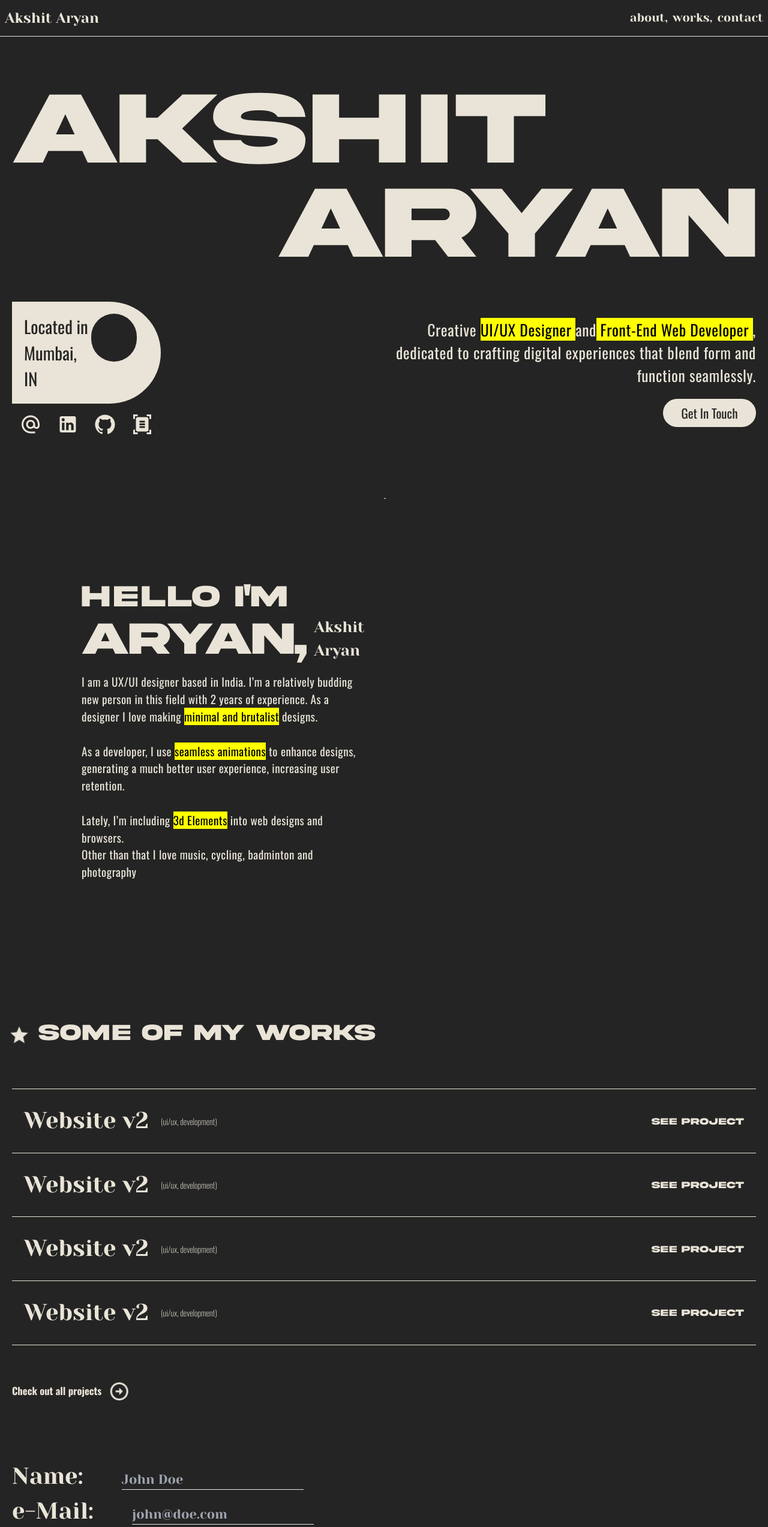
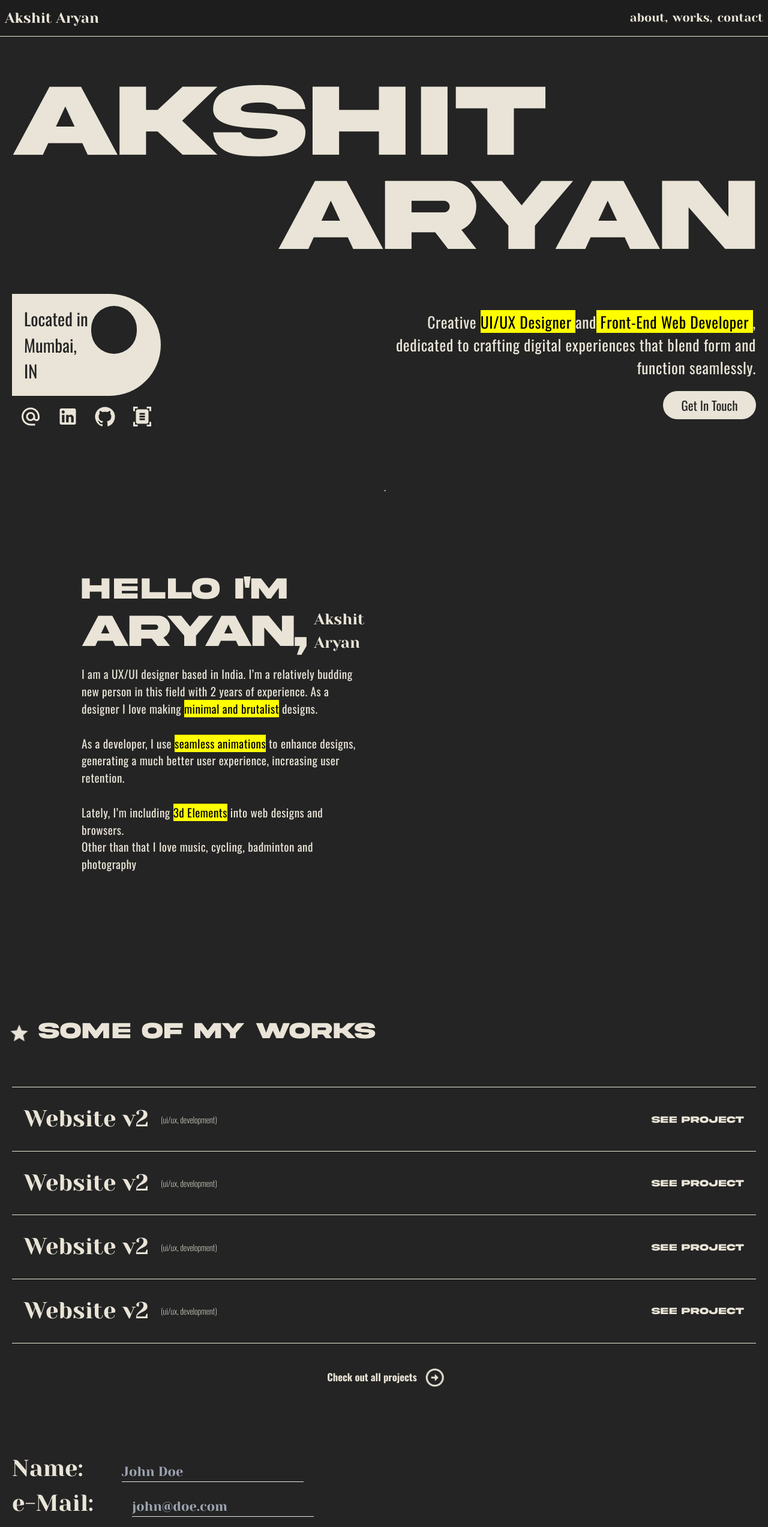
Before and after one commit to Chicken47/aryanakshit, a Next.js app: page / in a window 1280 px wide. Shown: the top 2546 px of the page at 60% size. Built offline with nearby package versions, Linux system fonts and the light colour scheme.

Commit message:
sorted out files and folders

```diff
--- /dev/null
+++ b/src/app/about/page.jsx
@@ -0,0 +1,11 @@
+import React from "react";
+
+const AboutPage = () => {
+  return (
+    <div>
+      <div>Akshit</div>
+    </div>
+  );
+};
+
+export default AboutPage;
--- a/src/app/header.jsx
+++ b/src/app/components/header.jsx
@@ -2,7 +2,7 @@ import React from "react";
 
 const Header = () => {
   return (
-    <div className="z-50 flex justify-between w-full px-2 py-3 border-b font-yeseva border-text">
+    <div className="fixed z-50 flex justify-between w-full px-2 py-3 border-b font-yeseva bg-[#1a1a1a9f] border-text">
       <span className="text-[24px]">Akshit Aryan</span>
       <div className="flex items-center text-[20px] space-x-2">
         <span className="cursor-pointer hover:underline">about,</span>
--- a/src/app/home.jsx
+++ b/src/app/home/home.jsx
@@ -11,7 +11,7 @@ import React from "react";
 
 const HomePage = () => {
   return (
-    <div className="flex flex-col justify-center w-full min-h-screen px-5 -mt-[3rem]">
+    <div className="flex flex-col justify-center w-full min-h-screen px-5">
       <div className="flex flex-col w-full">
         <span className="w-full text-left font-akira text-[13.5vw]">
           akshit
--- a/src/app/works.jsx
+++ b/src/app/home/works.jsx
@@ -1,11 +1,6 @@
-import {
-  ArrowBackIosNew,
-  ArrowCircleDown,
-  Star,
-  StarBorderOutlined,
-} from "@mui/icons-material";
+import { ArrowCircleDown, Star } from "@mui/icons-material";
 import React from "react";
-import Work from "./components/work";
+import Work from "../components/work";
 
 const Works = () => {
   return (
@@ -22,7 +17,7 @@ const Works = () => {
         <Work />
         <Work />
       </div>
-      <div className="flex items-center space-x-4">
+      <div className="flex items-center justify-center w-full -mt-5 space-x-4">
         <span className="font-oswald text-[1.3vw] font-extrabold ">
           Check out all projects
         </span>
```
Also changed, not shown: src/app/page.jsx (+6 -6 lines), src/app/components/footer.jsx (renamed from src/app/footer.jsx), src/app/home/about.jsx (renamed from src/app/about.jsx), src/app/home/contact.jsx (renamed from src/app/contact.jsx).
